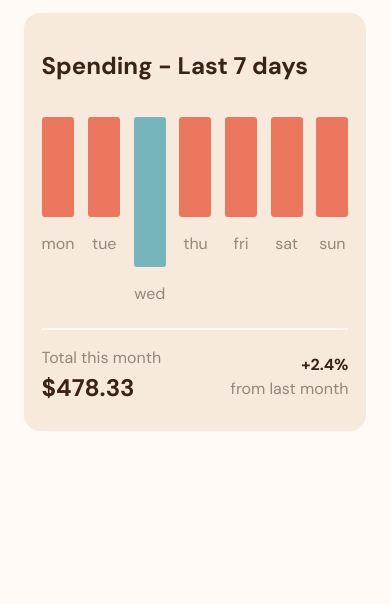
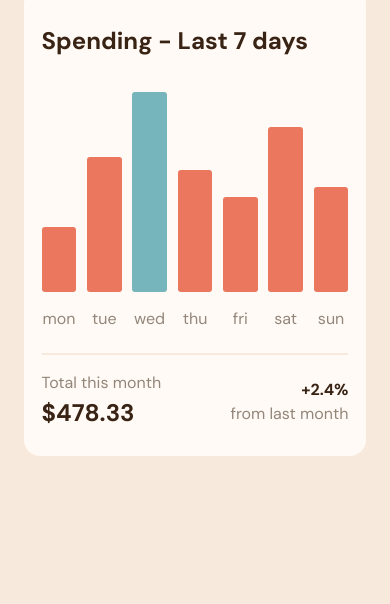
Before and after one commit to alberthgrande/expenses-chart-component, a plain HTML site: page index.html in a window 390 px wide. Shown: the part 256-860 px from the top of the page. Drawn offline with Linux system fonts and the light colour scheme.

Commit message:
Final Update Challenge Done

```diff
--- a/css/style.css
+++ b/css/style.css
@@ -13,7 +13,7 @@
 }
 
 body {
-  background-color: var(--clr-neutral-Very-pale-orange);
+  background-color: var(--clr-neutral-Cream);
   font-family: var(--ff-font-family);
 }
 
@@ -44,7 +44,7 @@ main {
 }
 
 .expenses__charts {
-  background-color: var(--clr-neutral-Cream);
+  background-color: var(--clr-neutral-Very-pale-orange);
   border-radius: 1rem;
   margin: 1rem 0;
   padding: 1.1rem;
@@ -76,62 +76,131 @@ main {
 .expenses__charts-rating {
   display: flex;
   justify-content: space-between;
+  align-items: flex-end;
   color: var(--clr-neutral-Medium-brown);
   text-align: center;
 }
 
-/* chars color rating */
+/* charts color rating */
+.charts {
+  cursor: pointer;
+}
+
 .mon__chart-color {
-  height: 100px;
-  width: 2.5rem;
+  height: 65px;
+  width: 3rem;
   background-color: var(--clr-primary-Soft-red);
   border-radius: 3px;
   margin: 1rem 0;
 }
 
 .tue__chart-color {
-  height: 100px;
-  width: 2.5rem;
+  height: 135px;
+  width: 3rem;
   background-color: var(--clr-primary-Soft-red);
   border-radius: 3px;
   margin: 1rem 0;
 }
 
 .wed__chart-color {
-  height: 150px;
-  width: 2.5rem;
+  height: 200px;
+  width: 3rem;
   background-color: var(--clr-primary-Cyan);
   border-radius: 3px;
   margin: 1rem 0;
+  position: relative;
+}
+
+.wed__chart-color:hover {
+  background-color: hsl(186, 34%, 60%, 0.8);
+}
+
+.wed__chart-color::before,
+.wed__chart-color::after {
+  --scale: 0;
+
+  position: absolute;
+  top: -0.25rem;
+  left: 50%;
+  transform: translateX(-50%) translateY(-100%) scale(var(--scale));
+  transition: 150ms transform;
+  transform-origin: bottom center;
+}
+
+.wed__chart-color::before {
+  content: attr(data-tooltip);
+  color: var(--clr-neutral-Very-pale-orange);
+  padding: 0.5rem;
+  border-radius: 0.3rem;
+  text-align: center;
+  width: max-content;
+  max-width: 100%;
+  background: var(--clr-neutral-Dark-brown);
+}
+
+.wed__chart-color:hover::before {
+  --scale: 1;
 }
 
 .thu__chart-color {
-  height: 100px;
-  width: 2.5rem;
+  height: 122px;
+  width: 3rem;
   background-color: var(--clr-primary-Soft-red);
   border-radius: 3px;
   margin: 1rem 0;
+  position: relative;
+}
+
+.thu__chart-color:hover {
+  background-color: hsl(10, 79%, 65%, 0.8);
+}
+
+.thu__chart-color::before,
+.thu__chart-color::after {
+  --scale: 0;
+
+  position: absolute;
+  top: -0.25rem;
+  left: 50%;
+  transform: translateX(-50%) translateY(-100%) scale(var(--scale));
+  transition: 150ms transform;
+  transform-origin: bottom center;
+}
+
+.thu__chart-color::before {
+  content: attr(data-tooltip);
+  color: var(--clr-neutral-Very-pale-orange);
+  padding: 0.5rem;
+  border-radius: 0.3rem;
+  text-align: center;
+  width: max-content;
+  max-width: 100%;
+  background: var(--clr-neutral-Dark-brown);
+}
+
+.thu__chart-color:hover::before {
+  --scale: 1;
 }
 
 .fri__chart-color {
-  height: 100px;
-  width: 2.5rem;
+  height: 95px;
+  width: 3rem;
   background-color: var(--clr-primary-Soft-red);
   border-radius: 3px;
   margin: 1rem 0;
 }
 
 .sat__chart-color {
-  height: 100px;
-  width: 2.5rem;
+  height: 165px;
+  width: 3rem;
   background-color: var(--clr-primary-Soft-red);
   border-radius: 3px;
   margin: 1rem 0;
 }
 
 .sun__chart-color {
-  height: 100px;
-  width: 2.5rem;
+  height: 105px;
+  width: 3rem;
   background-color: var(--clr-primary-Soft-red);
   border-radius: 3px;
   margin: 1rem 0;
@@ -139,8 +208,7 @@ main {
 
 hr {
   display: block;
-  outline: 1px solid var(--clr-neutral-Cream);
-  border: 1px solid var(--clr-neutral-Very-pale-orange);
+  border: 1px solid var(--clr-neutral-Cream);
 }
 
 @media only screen and (min-width: 37.5rem) {
@@ -158,56 +226,58 @@ hr {
 
   /* chars color rating */
   .mon__chart-color {
-    height: 100px;
-    width: 2rem;
+    height: 65px;
+    width: 2.165rem;
     background-color: var(--clr-primary-Soft-red);
     border-radius: 3px;
     margin: 1rem 0;
   }
 
   .tue__chart-color {
-    height: 100px;
-    width: 2rem;
+    height: 135px;
+    width: 2.165rem;
     background-color: var(--clr-primary-Soft-red);
     border-radius: 3px;
     margin: 1rem 0;
   }
 
   .wed__chart-color {
-    height: 150px;
-    width: 2rem;
+    height: 200px;
+    width: 2.165rem;
     background-color: var(--clr-primary-Cyan);
     border-radius: 3px;
     margin: 1rem 0;
+    font-size: 11px;
   }
 
   .thu__chart-color {
-    height: 100px;
-    width: 2rem;
+    height: 122px;
+    width: 2.165rem;
     background-color: var(--clr-primary-Soft-red);
     border-radius: 3px;
     margin: 1rem 0;
+    font-size: 11px;
   }
 
   .fri__chart-color {
-    height: 100px;
-    width: 2rem;
+    height: 95px;
+    width: 2.165rem;
     background-color: var(--clr-primary-Soft-red);
     border-radius: 3px;
     margin: 1rem 0;
   }
 
   .sat__chart-color {
-    height: 100px;
-    width: 2rem;
+    height: 165px;
+    width: 2.165rem;
     background-color: var(--clr-primary-Soft-red);
     border-radius: 3px;
     margin: 1rem 0;
   }
 
   .sun__chart-color {
-    height: 100px;
-    width: 2rem;
+    height: 105px;
+    width: 2.165rem;
     background-color: var(--clr-primary-Soft-red);
     border-radius: 3px;
     margin: 1rem 0;
--- a/index.html
+++ b/index.html
@@ -40,31 +40,31 @@
           <h2 class="charts__headings">Spending - Last 7 days</h2>
           <div class="expenses__charts-rating">
             <div>
-              <div class="mon__chart-color"></div>
+              <div class="charts mon__chart-color"></div>
               <p>mon</p>
             </div>
             <div>
-              <div class="tue__chart-color"></div>
+              <div class="charts tue__chart-color"></div>
               <p>tue</p>
             </div>
             <div>
-              <div class="wed__chart-color"></div>
+              <div class="charts wed__chart-color" data-tooltip="$56.36"></div>
               <p>wed</p>
             </div>
             <div>
-              <div class="thu__chart-color"></div>
+              <div class="charts thu__chart-color" data-tooltip="$31.07"></div>
               <p>thu</p>
             </div>
             <div>
-              <div class="fri__chart-color"></div>
+              <div class="charts fri__chart-color"></div>
               <p>fri</p>
             </div>
             <div>
-              <div class="sat__chart-color"></div>
+              <div class="charts sat__chart-color"></div>
               <p>sat</p>
             </div>
             <div>
-              <div class="sun__chart-color"></div>
+              <div class="charts sun__chart-color"></div>
               <p>sun</p>
             </div>
           </div>
```
